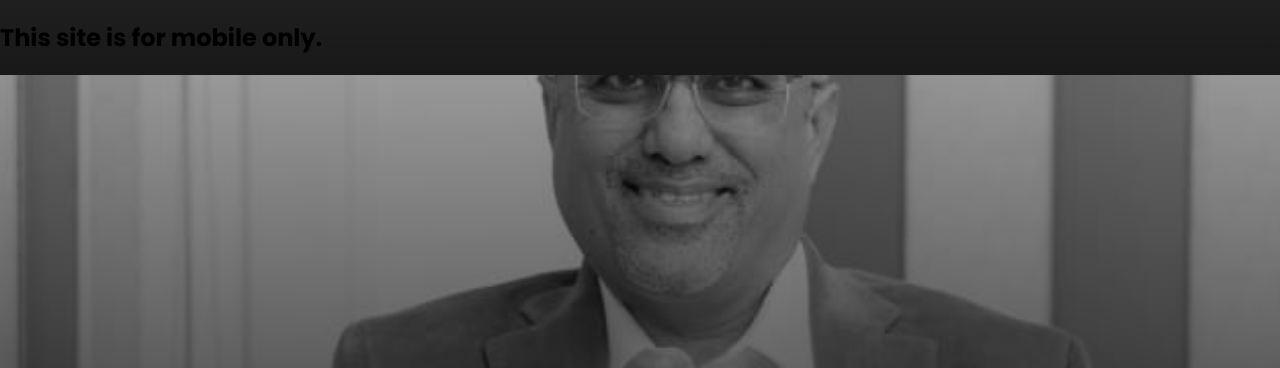
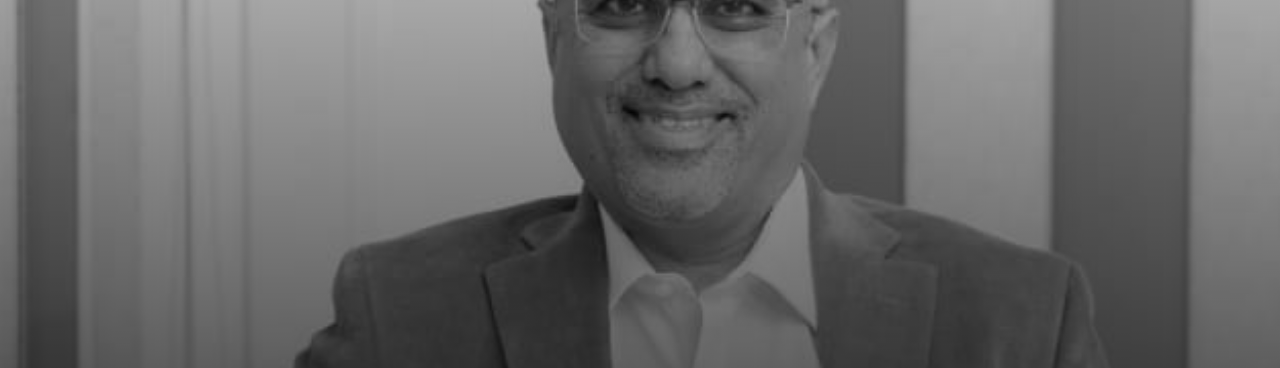
Before and after one commit to j-rajani/Businesscard, a plain HTML site: page index.html in a window 1280 px wide. Shown: the top 368 px of the page. Drawn offline with Linux system fonts and the light colour scheme.

Commit message:
Update index.html

```diff
--- a/index.html
+++ b/index.html
@@ -148,14 +148,6 @@ body, div, p, h1, h2, h3, a, button {
   </style>
 </head>
 <body>
-  <script>
-      const isMobile = /iPhone|iPad|iPod|Android/i.test(navigator.userAgent);
-  if (!isMobile) {
-    document.body.innerHTML = "<h2>This site is for mobile only.</h2>";
-    // Optionally, stop JS execution
-    throw new Error("Desktop device not allowed");
-  }
-</script>
   <img src="Jeeten_rajani_1.jpg" alt="Jeeten Rajani" class="half-screen-image" />
   <div class="overlay"></div>
   <div class="name-text">JEETEN<br>RAJANI</div>
@@ -226,12 +218,13 @@ body, div, p, h1, h2, h3, a, button {
   contactModal.style.display = "flex";
   contactMenu.style.display = "none";
 }
-    window.addEventListener('DOMContentLoaded', () => {
+
+
+window.addEventListener('DOMContentLoaded', () => {
   if (!isMobileDevice()) {
     document.body.innerHTML = '<div style="display:flex; justify-content:center; align-items:center; height:100vh; font-family:Poppins, sans-serif; font-size:2em; color:#333;">This is a mobile site.</div>';
   }
 });
   </script>
-
 </body>
 </html>
```
